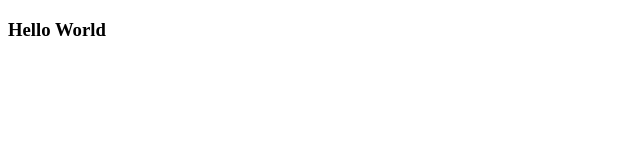
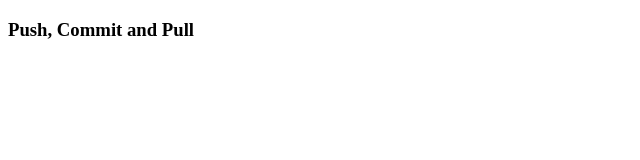
Before and after one commit to anndocdocan/Prelim-Project, a plain HTML site: page index.html in a window 1280 px wide. Shown: the whole page, without its empty margins (0-640 px from the left). Drawn offline with Linux system fonts and the light colour scheme.

Commit message:
Update index.html

```diff
--- a/index.html
+++ b/index.html
@@ -6,6 +6,6 @@
     <title>Prelim project</title>
 </head>
 <body>
-    <h3>Hello World</h3>
+    <h3>Push, Commit and Pull</h3>
 </body>
 </html>
```
